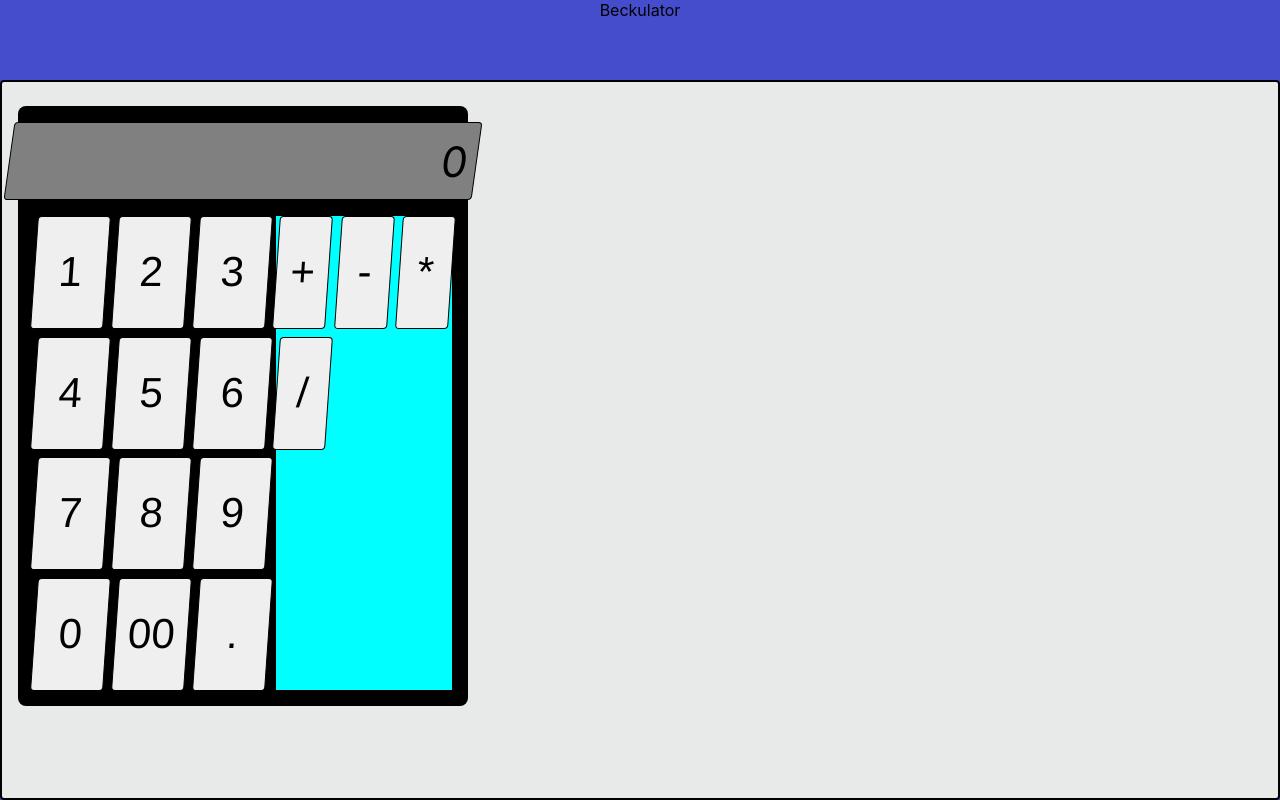
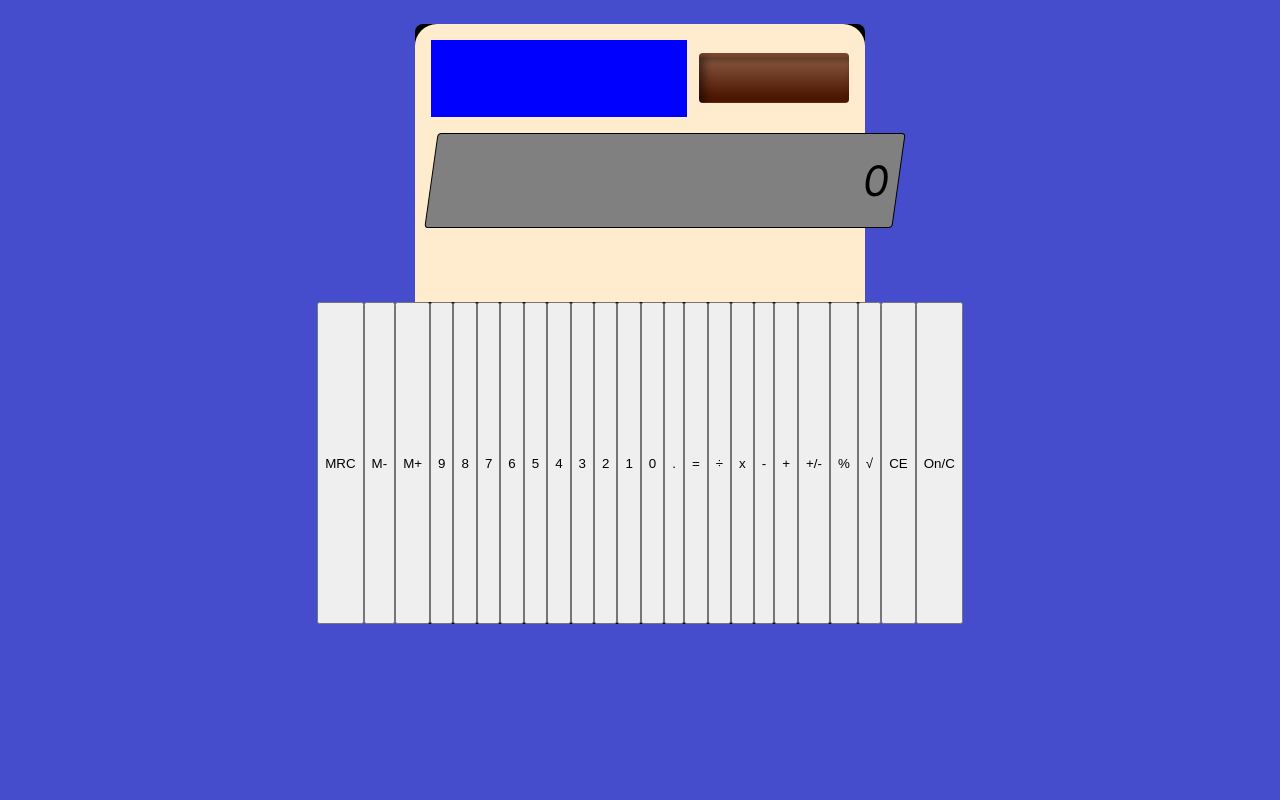
Before and after one commit to Breck37/breckulator, a React (Create React App) app: page / in a window 1280 px wide. Built offline with nearby package versions, Linux system fonts and the light colour scheme.

Commit message:
fix: updated styles, removed header, full keys

```diff
--- a/src/App.tsx
+++ b/src/App.tsx
@@ -7,7 +7,6 @@ function App() {
   return (
     <div className="App">
       <Container>
-        <Header />
         <Calculator />
       </Container>
     </div>
--- a/src/components/Calculators/BasicCalculator.tsx
+++ b/src/components/Calculators/BasicCalculator.tsx
@@ -6,31 +6,46 @@ const BasicCalculator = () => {
 
 
     return (
-        <div className="inner-calculator  basic">
+        <div className="basic">
+            <div className="screen-container">
+                <div className="screen-top">
+                    <div className="logo"></div>
+                    <div className="solar"></div>
+                </div>
             <div className="screen">
                 {total}
             </div>
+            </div>
+            <div className="middle-skinny"></div>
             <div className="basic-keys-container">
-            <div className="basic-keys basic-keyboard">
+                <button className="basic-key 9">MRC</button>
+                <button className="basic-key 9">M-</button>
+                <button className="basic-key 9">M+</button>
+
+
+                <button className="basic-key 9">9</button>
+                <button className="basic-key 8">8</button>
+                <button className="basic-key 7">7</button>
+                <button className="basic-key 6 ">6</button>
+                <button className="basic-key 5">5</button>
+                <button className="basic-key 4">4</button>
+                <button className="basic-key three">3</button>
+                <button className="basic-key two">2</button>
                 <button className="basic-key one">1</button>
-                <button className="basic-key two">2</button>
-                <button className="basic-key three">3</button>
-                <button className="basic-key 4">4</button>
-                <button className="basic-key 5">5</button>
-                <button className="basic-key 6 ">6</button>
-                <button className="basic-key 7">7</button>
-                <button className="basic-key 8">8</button>
-                <button className="basic-key 9">9</button>
                 <button className="basic-key 0">0</button>
-                <button className="basic-key 00">00</button>
                 <button className="basic-key dot">.</button>
-            </div>
-            <div className="basic-keys basic-arithmetic">
-                <button className="basic-key plus">+</button>
-                <button className="basic-key minus"> - </button>
-                <button className="basic-key times">*</button>
-                <button className="basic-key divide">/</button>
-            </div>
+                <button className="basic-key clear">{"="}</button>
+
+                <button className="operator-key divide">÷</button>
+                <button className="operator-key times">x</button>
+                <button className="operator-key minus"> - </button>
+                <button className="operator-key plus">+</button>
+
+                <button className="operator-key divide">+/-</button>
+                <button className="operator-key divide">%</button>
+                <button className="operator-key divide">√</button>
+                <button className="basic-key equals">CE</button>
+                <button className="basic-key divide">On/C</button>
             </div>
         </div>
     )
--- a/src/styles/calculator.scss
+++ b/src/styles/calculator.scss
@@ -1,20 +1,7 @@
 @import './colors.scss';
 
-.calculator-container {
-    flex: 1;
-    display: flex;
-    background-color: $super_white;
-    border-radius: 4px;
-    border: solid $primary_black 2px;
-}
-
-.calculator-main {
-    margin: 24px 16px 0;
-    flex: 1;
-    display: flex;
-}
-
-.inner-calculator {
+.basic {
+    position: relative;
     background-color: $primary_black;
     border-radius: 8px;
     width: 450px;
@@ -24,11 +11,56 @@
     align-items: center;
 }
 
-.basic {
-    position: relative;
+.calculator-container {
+    flex: 1;
+    display: flex;
 }
 
-.basic > .screen {
+.calculator-main {
+    margin: 24px 16px 0;
+    flex: 1;
+    display: flex;
+}
+
+.basic > .screen-container {
+    background-color: blanchedalmond;
+    flex: 0.75;
+    width: 100%;
+    border-radius: 22px 22px 0 0;
+    display: flex;
+    flex-direction: column;
+}
+
+.basic > .screen-container > .screen-top {
+    display: flex;
+    flex-direction: row;
+    align-items: center;
+    flex: 1;
+    padding: 16px 16px 0;
+}
+
+.basic > .screen-container > .screen-top > .logo {
+    background-color: blue;
+    flex: 1;
+    height: 100%;
+    margin-right: 12px;
+}
+
+.basic > .screen-container > .screen-top > .solar {
+    width: 150px;
+    height: 65%;
+    border-radius: 4px;
+    box-shadow: inset 5px 5px 8px rgba(0,0,0,0.5);
+    /* Permalink - use to edit and share this gradient: https://colorzilla.com/gradient-editor/#dd5c29+0,5c210a+11,5c210a+11,4b1601+98,81462f+100&0.77+21,1+87 */
+    background: -moz-linear-gradient(top,  rgba(221,92,41,0.77) 0%, rgba(92,33,10,0.77) 11%, rgba(90,32,9,0.77) 21%, rgba(77,23,2,1) 87%, rgba(75,22,1,1) 98%, rgba(129,70,47,1) 100%); /* FF3.6-15 */
+    background: -webkit-linear-gradient(top,  rgba(221,92,41,0.77) 0%,rgba(92,33,10,0.77) 11%,rgba(90,32,9,0.77) 21%,rgba(77,23,2,1) 87%,rgba(75,22,1,1) 98%,rgba(129,70,47,1) 100%); /* Chrome10-25,Safari5.1-6 */
+    background: linear-gradient(to bottom,  rgba(221,92,41,0.77) 0%,rgba(92,33,10,0.77) 11%,rgba(90,32,9,0.77) 21%,rgba(77,23,2,1) 87%,rgba(75,22,1,1) 98%,rgba(129,70,47,1) 100%); /* W3C, IE10+, FF16+, Chrome26+, Opera12+, Safari7+ */
+    filter: progid:DXImageTransform.Microsoft.gradient( startColorstr='#c4dd5c29', endColorstr='#81462f',GradientType=0 ); /* IE6-9 */
+}
+
+
+.basic > .screen-container > .screen {
+    flex: 1;
   margin: 16px;
   padding: 8px;
   width: 100%;
@@ -46,23 +78,38 @@
   scroll-behavior: smooth;
 }
 
+.basic > .middle-skinny {
+    flex: 0.2;
+    width: 100%;
+    background-color: blanchedalmond;
+}
+
 .basic > .basic-keys-container {
-    position: absolute;
-    top: 110px;
-    right: 16px;
-    left: 16px;
-    bottom: 16px;
     display: flex;
+    flex: 1.1;
 }
 
 .basic-keys {
     display: grid;
-    grid-template-rows: repeat(4, 1fr);
     grid-template-columns: repeat(3, 1fr);
     gap: 8px;
     flex-wrap: wrap;
     height: 100%;
+}
+
+.basic-keys > .basic-keyboard {
+    grid-template-rows: repeat(4, 1fr);
+}
+
+.basic-keys > .basic-arithmetic {
+    grid-template-rows: repeat(2, 1fr);
+}
+
+.right-side {
+    display: flex;
+    flex-direction: column;
     flex: 1;
+    margin-left: 8px;
 }
 
 
@@ -71,10 +118,16 @@
     border-radius: 4px;
     transform: skewX(-4deg);
     font-size: 42px;
+    flex: 1;
 }
 
 .basic-arithmetic {
-    flex: .75;
-    margin-left: 8px;
-    background-color: aqua;
+    flex: 0.5;
 }
+
+.basic-general {
+    flex: 1;
+    background-color: aquamarine;
+    display: flex;
+    flex-direction: column;
+}
--- a/src/styles/layout.scss
+++ b/src/styles/layout.scss
@@ -6,5 +6,6 @@
     width: 100vw;
     display: flex;
     justify-content: center;
+    align-items: center;
     flex-direction: column;
 }
```
